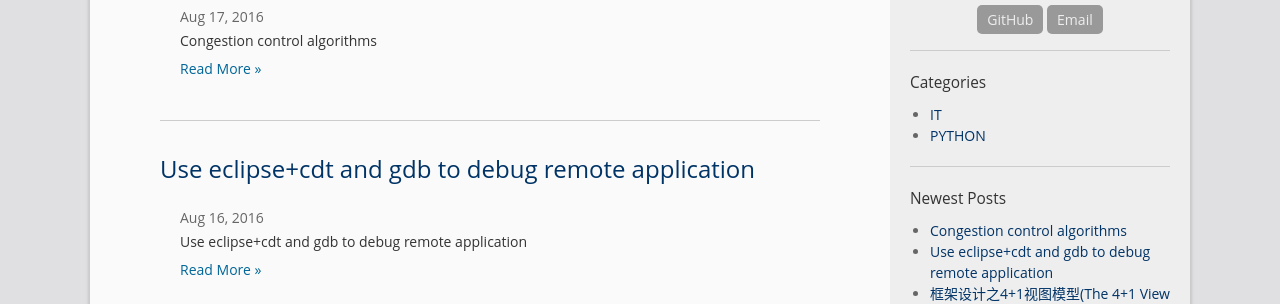
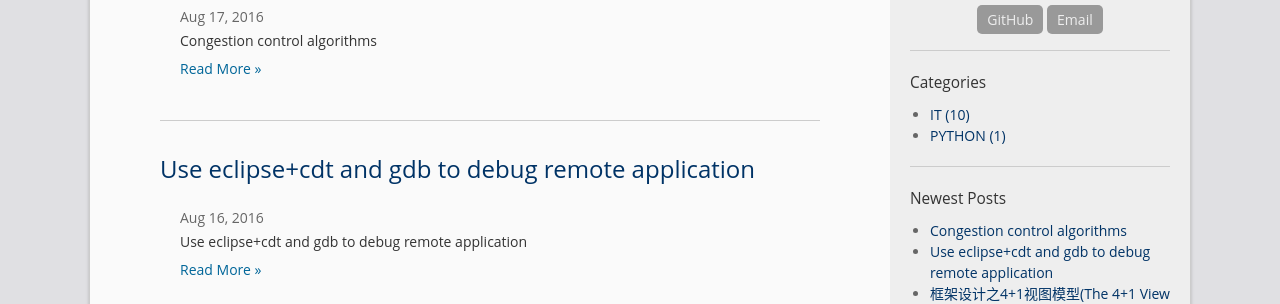
Before and after one commit to suseme/misday, a Jekyll site: the page built from index.html, in a window 1280 px wide. Shown: the part 302-606 px from the top of the page. Built offline with Jekyll 4.4.1, drawn with Linux system fonts in a browser that asks for light colours; the list of posts is cut into pages by our own code.

Commit message:
add category numbers

```diff
--- a/_config.yml
+++ b/_config.yml
@@ -46,7 +46,3 @@ google_analytics: UA-28333273-1
 img: /assets/img
 css: /assets/css
 js: /assets/js
-
-friends: [
-  {title: "Meixianghao", href: "http://www.meixianghao.com" }
-]
--- /dev/null
+++ b/_data/friends.json
@@ -0,0 +1,3 @@
+[
+    {title: "Meixianghao", href: "http://www.meixianghao.com"},
+]
--- a/_includes/sidebar.html
+++ b/_includes/sidebar.html
@@ -23,7 +23,7 @@
 <div class="col-box-title">Categories</div>
 <ul class="post-list">
     {% for category in site.categories %}
-      <li><a class="post-link" href="/category/#{{ category[0] }}">{{ category[0] | upcase }}</a></li>
+      <li><a class="post-link" href="/category/#{{ category[0] }}">{{ category[0] | upcase }} ({{ category[1].size }})</a></li>
     {% endfor %}
   </ul>
 </div>
@@ -40,7 +40,7 @@
 <div class="col-box">
   <div class="col-box-title">Links</div>
   <ul class="post-list">
-    {% for friend in site.friends %}
+    {% for friend in site.data.friends %}
       <li><a class="post-link" href="{{ friend.href }}">{{ friend.title }}</a></li>
     {% endfor %}
   </ul>
--- a/category.html
+++ b/category.html
@@ -17,11 +17,11 @@ public: true
     {% for item in (0..site.categories.size) %}
         {% unless forloop.last %}
             {% capture word %}{{ category[item] | strip_newlines }}{% endcapture %}
-            <h2 class="category" id="{{ word }}">{{ word | upcase }}</h2>
+            <h2 class="category" id="{{ word }}">{{ word | upcase }} ({{ site.categories[word].size }})</h2>
             <ul>
             {% for post in site.categories[word] %}
                 {% if post.title != null %}
-                    <li><span>{{ post.date | date: "%b %d" }}</span> » <a href="{{ post.url | prepend: site.url }}">{{ post.title }}</a></li>
+                    <li><span>{{ post.date | date: "%b %d" }}</span> » <a href="{{ post.url }}">{{ post.title }}</a></li>
                 {% endif %}
             {% endfor %}
             </ul>
--- a/index.html
+++ b/index.html
@@ -3,14 +3,14 @@ layout: default
 ---
 
 <div class="home">
-  <a class="rss-link" href="{{ "/feed.xml" | prepend: site.url }}">RSS Feed</a>
+  <a class="rss-link" href="/feed.xml">RSS Feed</a>
   <h1 class="page-heading">Articles</h1>
 
   <ul class="post-list">
     {% for post in paginator.posts %}
       <li>
         <h2>
-          <a class="post-link" href="{{ post.url | prepend: site.url }}">{{ post.title }}</a>
+          <a class="post-link" href="{{ post.url }}">{{ post.title }}</a>
         </h2>
 
         <div class="post-meta">{{ post.date | date: "%b %-d, %Y" }}</div>
@@ -18,7 +18,7 @@ layout: default
         <div class="post-excerpt">
           {{ post.excerpt }}
           <p>
-            <a class="post-link" href="{{ post.url | prepend: site.url }}">Read More &raquo;</a>
+            <a class="post-link" href="{{ post.url }}">Read More &raquo;</a>
           </p>
         </div>
       </li>
@@ -28,13 +28,13 @@ layout: default
   <!-- Pagination links -->
 <div class="pagination">
   {% if paginator.previous_page %}
-    <a href="{{ paginator.previous_page_path | prepend: site.url }}" class="previous">PREV</a>
+    <a href="{{ paginator.previous_page_path }}" class="previous">PREV</a>
   {% else %}
     <span class="previous">PREV</span>
   {% endif %}
   <span class="page_number ">{{ paginator.page }} of {{ paginator.total_pages }}</span>
   {% if paginator.next_page %}
-    <a href="{{ paginator.next_page_path | prepend: site.url }}" class="next">NEXT</a>
+    <a href="{{ paginator.next_page_path }}" class="next">NEXT</a>
   {% else %}
     <span class="next ">NEXT</span>
   {% endif %}
```
